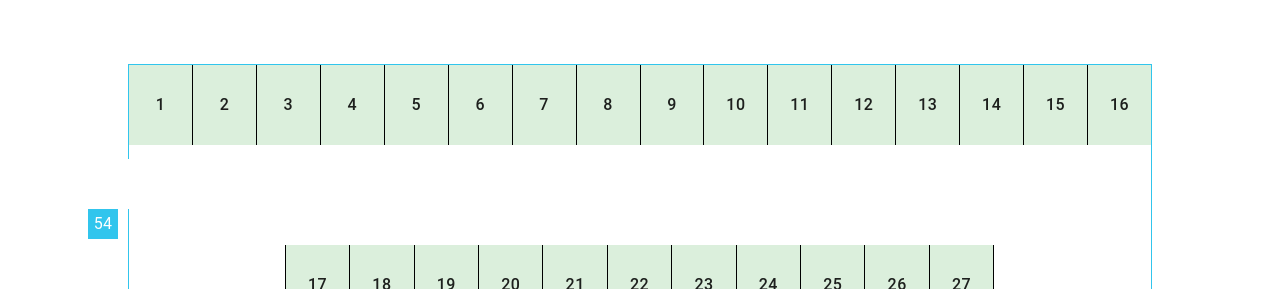
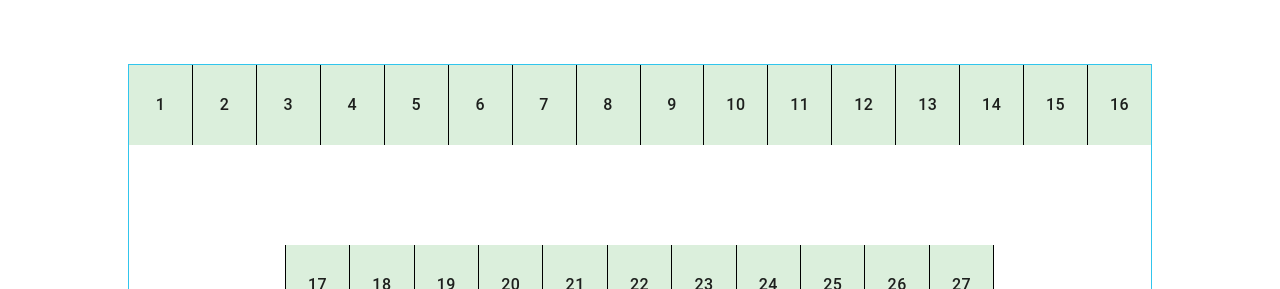
Before and after one commit to gernotpokorny/platogo-coding-challenge, a React (Create React App) app: page / in a window 1280 px wide. Shown: the top 289 px of the page. Built offline with nearby package versions, Linux system fonts and the light colour scheme.

Commit message:
Revert "Completed task #5"
This reverts commit 17c227d434ffbd5756fb34e0f11f6f8014edbc94.

Q: Why?
A: This was an accidential commit, because the coding challenge description says, that I should of course create a seperate branch.

```diff
--- a/src/App.tsx
+++ b/src/App.tsx
@@ -2,7 +2,7 @@ import { useMemo } from 'react';
 import { bindActionCreators } from 'redux';
 
 // actions
-import { getTicketAsync, calculatePrice, payTicketAsync, getTicketState, getFreeSpaces } from './features/parking-garage/parkingGarageSlice';
+import { getTicketAsync, calculatePrice, payTicketAsync, getTicketState } from './features/parking-garage/parkingGarageSlice';
 
 // components
 import { ParkingGarage } from './features/parking-garage/ParkingGarage';
@@ -19,7 +19,6 @@ declare global {
 		calculatePrice: typeof calculatePrice;
 		payTicket: (barCode: BarCode, paymentMethod: PaymentMethod) => void;
 		getTicketState: typeof getTicketState;
-		getFreeSpaces: typeof getFreeSpaces;
 	}
 }
 
@@ -45,16 +44,10 @@ function App() {
 		[dispatch]
 	);
 
-	const boundGetFreeSpaces = useMemo(
-		() => bindActionCreators(getFreeSpaces, dispatch),
-		[dispatch]
-	);
-
 	window.getTicket = getTicket;
 	window.calculatePrice = boundCalculatePrice;
 	window.payTicket = payTicket;
 	window.getTicketState = boundGetTicketState;
-	window.getFreeSpaces = boundGetFreeSpaces;
 
 	return (
 		<ParkingGarage />
--- a/src/features/parking-garage/FreeParkingSpacesSign.style.ts
+++ /dev/null
@@ -1,15 +0,0 @@
-import { styled } from '@mui/material';
-
-// Components
-import { Box } from '@mui/material';
-
-export const DisplayBoard = styled(Box)(({ theme }) => ({
-	display: 'flex',
-	width: '30px',
-	height: '30px',
-	backgroundColor: theme.palette.additionalColors[0],
-	border: `2px solid ${theme.palette.additionalColors[0]}`,
-	alignItems: 'center',
-    justifyContent: 'center',
-	color: theme.palette.primary.contrastText,
-}));
--- a/src/features/parking-garage/FreeParkingSpacesSign.tsx
+++ /dev/null
@@ -1,12 +0,0 @@
-// styles
-import { DisplayBoard } from './FreeParkingSpacesSign.style';
-
-interface FreeParkingSpacesSignProps {
-	amountOfFreeParkingSpaces: number;
-}
-
-export const FreeParkingSpacesSign: React.FC<FreeParkingSpacesSignProps> = ({ amountOfFreeParkingSpaces }) => {
-	return (
-		<DisplayBoard>{amountOfFreeParkingSpaces}</DisplayBoard>
-	);
-}
--- a/src/features/parking-garage/ParkingGarage.style.ts
+++ b/src/features/parking-garage/ParkingGarage.style.ts
@@ -8,7 +8,6 @@ interface InnerRowContainerProps {
 }
 
 export const Container = styled(Box)(({ theme }) => ({
-	position: 'relative',
 	margin: '64px 128px',
 }));
 
@@ -68,21 +67,3 @@ export const ParkingBoxContainer = styled(Button)(({ theme }) => ({
 	padding: 0,
 	minWidth: '0',
 }));
-
-export const Entry = styled(Box)(({ theme }) => ({
-	position: 'absolute',
-	left: 0,
-	top: '95px',
-	width: '1px',
-	height: '50px',
-	backgroundColor: theme.palette.background.default,
-}));
-
-export const FreeParkingSpacesSignWrapper = styled(
-	Box,
-	{ shouldForwardProp: (prop) => prop !== 'amount' }
-)(({ theme }) => ({
-	position: 'absolute',
-	left: '-40px',
-	top: '145px',
-}));
--- a/src/features/parking-garage/ParkingGarage.tsx
+++ b/src/features/parking-garage/ParkingGarage.tsx
@@ -1,25 +1,13 @@
-import { useSelector } from 'react-redux';
-
 // components
 import { OuterRow } from './OuterRow';
 import { InnerRow } from './InnerRow';
-import { FreeParkingSpacesSign } from './FreeParkingSpacesSign';
-
-// selectors
-import { selectAmountOfFreeParkingSpaces } from './parkingGarageSlice';
 
 // styles
-import { Container, ParkingGrid, Message, Entry, FreeParkingSpacesSignWrapper } from './ParkingGarage.style';
+import { Container, ParkingGrid, Message } from './ParkingGarage.style';
 
 export const ParkingGarage = () => {
-	const amountOfFreeParkingSpaces = useSelector(selectAmountOfFreeParkingSpaces);
-
 	return (
 		<Container>
-			<Entry />
-			<FreeParkingSpacesSignWrapper>
-				<FreeParkingSpacesSign amountOfFreeParkingSpaces={amountOfFreeParkingSpaces} />
-			</FreeParkingSpacesSignWrapper>
 			<ParkingGrid>
 				<OuterRow start={0} end={16} />
 				<div />
--- a/src/features/parking-garage/parkingGarageSlice.ts
+++ b/src/features/parking-garage/parkingGarageSlice.ts
@@ -105,8 +105,6 @@ export const selectTicketWithBarCode = (barCode: BarCode) => (state: RootState)
 	state.parkingGarage.currentlyIssuedTickets[barCode]
 		? state.parkingGarage.currentlyIssuedTickets[barCode]
 		: null;
-export const selectAmountOfFreeParkingSpaces = (state: RootState) =>
-	state.parkingGarage.parkingSpaces.length - Object.keys(state.parkingGarage.currentlyIssuedTickets).length;
 
 export const getTicketAsync = createAsyncThunk<
 	Ticket,
@@ -115,10 +113,6 @@ export const getTicketAsync = createAsyncThunk<
 >(
 	'parkingGarage/getTicket',
 	async (_, { getState, dispatch }) => {
-		const amountOfFreeParkingSpaces = selectAmountOfFreeParkingSpaces(getState());
-		if (amountOfFreeParkingSpaces === 0) {
-			throw new Error('The parking garage is already full, there are no more parking spaces available.');
-		}
 		const response = await getTicket();
 		if (response.ok) {
 			return response.ticket;
@@ -286,10 +280,4 @@ export const getTicketState = (barCode: BarCode): AppThunk<TicketState> =>
 		}
 	};
 
-export const getFreeSpaces = (barCode: BarCode): AppThunk<number> =>
-	(dispatch, getState) => {
-		const amountOfFreeParkingSpaces = selectAmountOfFreeParkingSpaces(getState());
-		return amountOfFreeParkingSpaces;
-	};
-
 export default ParkingGarageSlice.reducer;
```
